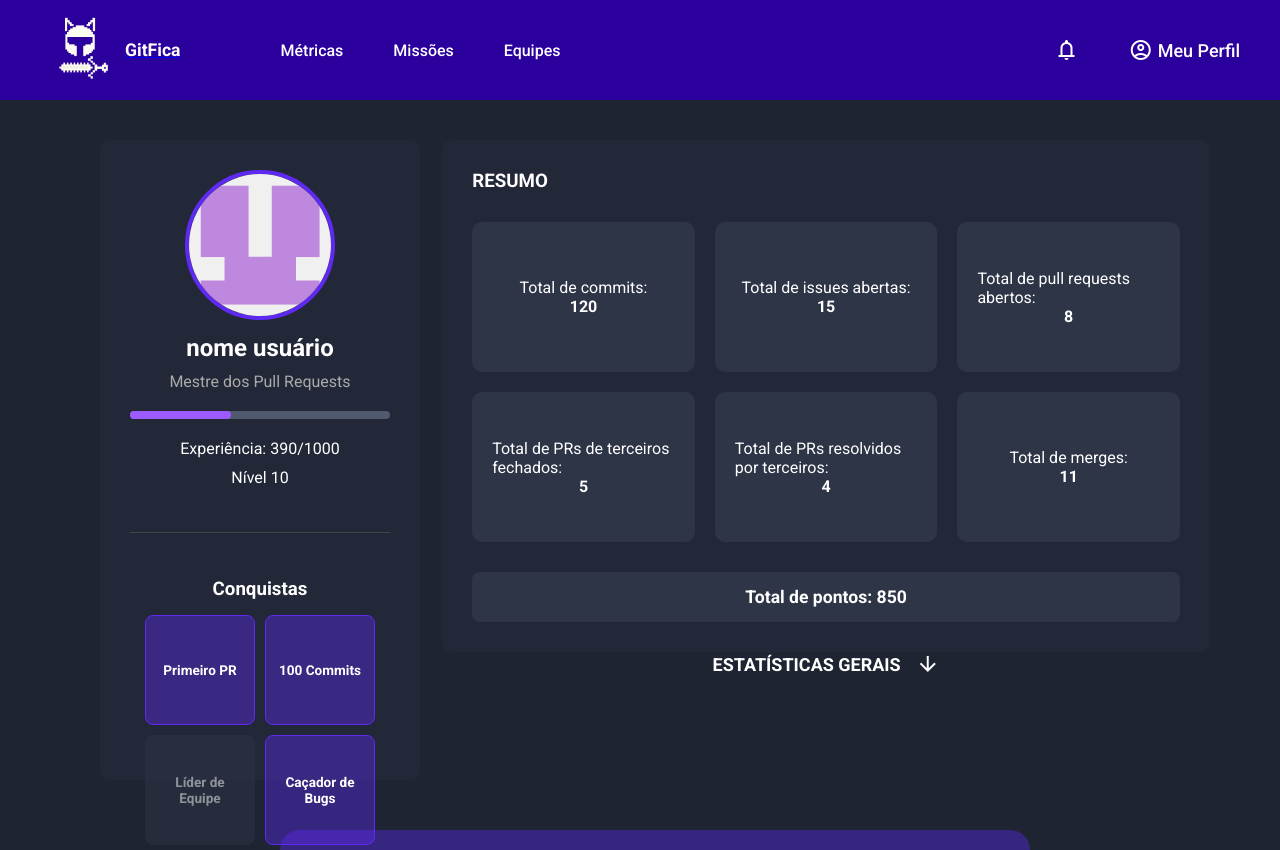
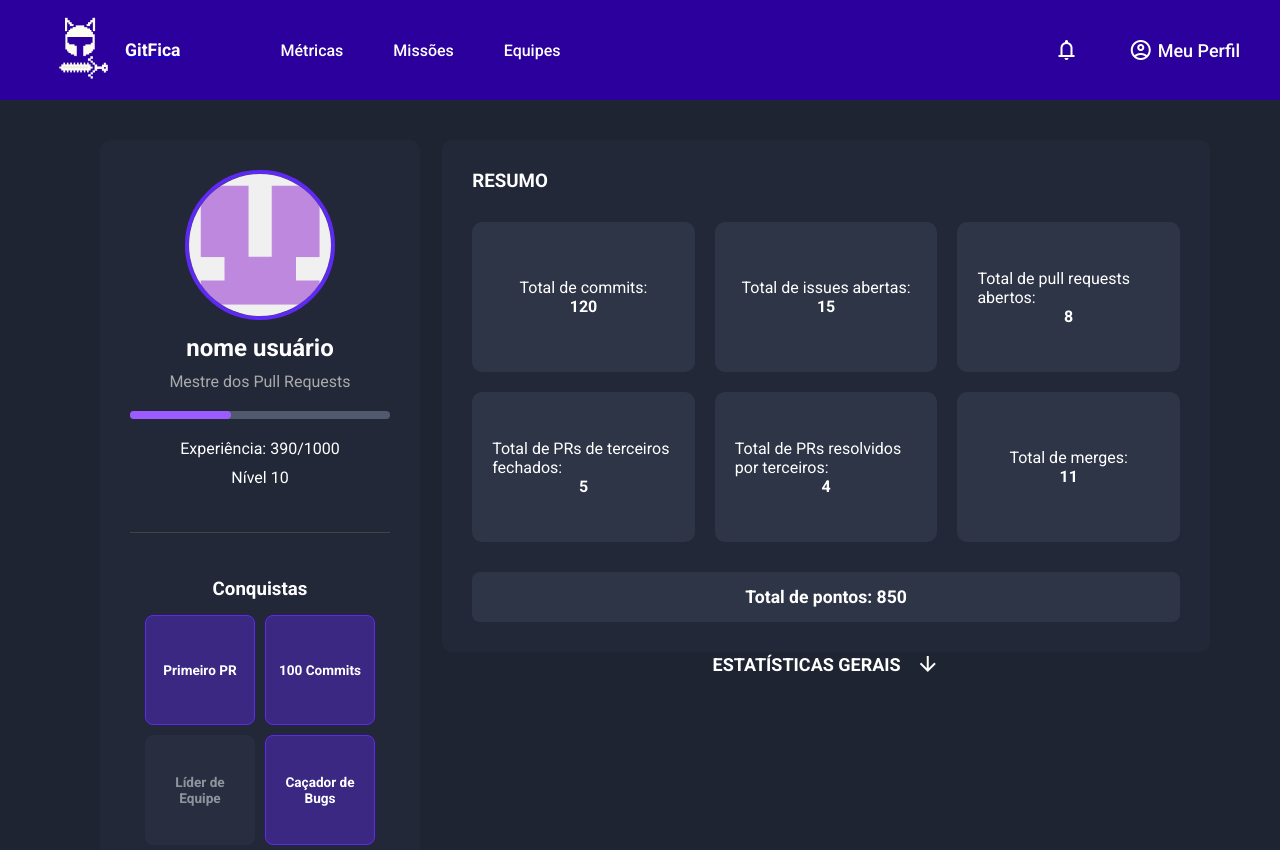
Before and after one commit to fga-eps-mds/2025.1-SGI-Frontend, a Next.js app: page /home in a window 1280 px wide. Shown: the top 850 px of the page. Built offline with nearby package versions, Linux system fonts and the light colour scheme.

Commit message:
bugfix corrige sobreposição do leftpanel

```diff
--- a/src/app/home/metrics.module.css
+++ b/src/app/home/metrics.module.css
@@ -26,7 +26,7 @@
   background: #222838;
   border-radius: 10px;
   padding: 30px;
-  max-height: 80vh;
+  max-height: 100%;
   max-width: 25vw;
   min-width: 300px;
 }
```
